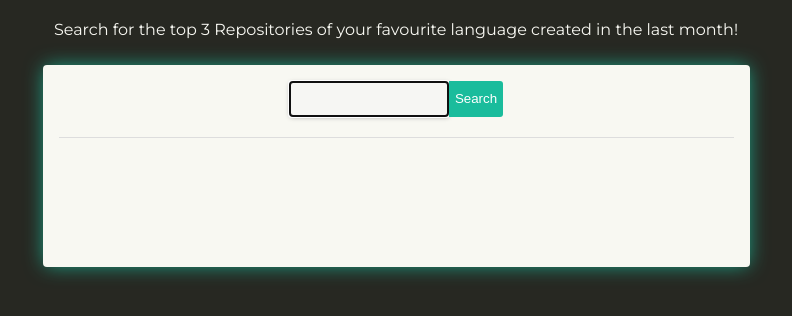
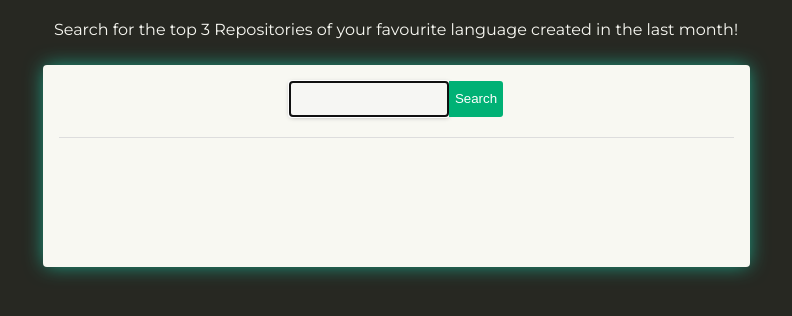
Before and after one commit to olibooty/github-search-api, a website built with webpack: page index.html in a window 1280 px wide. In both pictures the pointer is over the input "Search". Shown: the part 62-378 px from the top of the page, without its empty margins (244-1036 px from the left). Built offline with nearby package versions, Linux system fonts and the light colour scheme.

Commit message:
last thing

```diff
--- a/style.css
+++ b/style.css
@@ -68,6 +68,7 @@ input[type="submit"] {
   /* line-height: 2.8em; */
 }
 
+input[type="submit"]:hover,
 input[type="submit"]:focus {
   background: rgb(0, 177, 117);
 }
```
